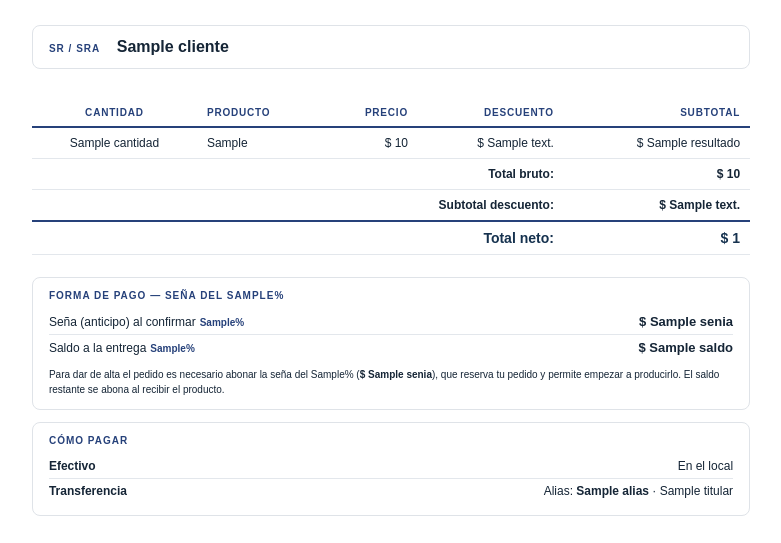
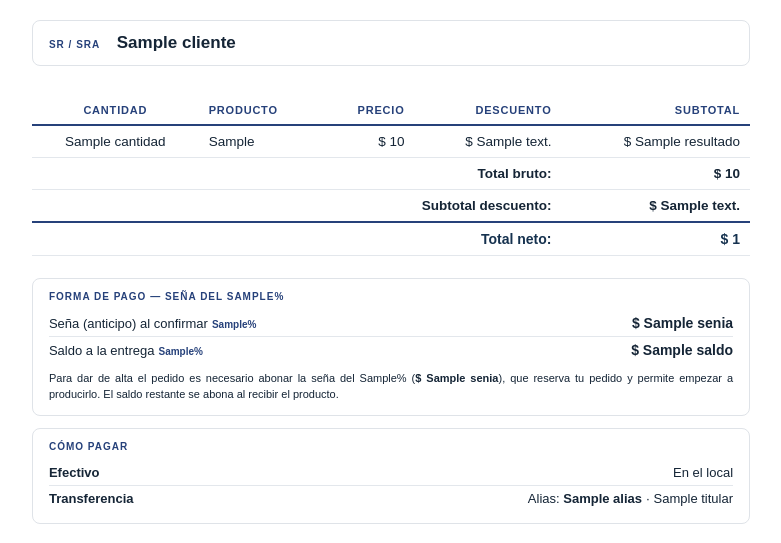
Before and after one commit to ralatigano/EasyPrint, a Django app: template core/templates/presupuestos/descargar_presupuesto.html in a window 1280 px wide. Shown: the part 577-1120 px from the top of the page, without its empty margins (249-1030 px from the left). Run offline with Django 5.2, Linux system fonts and the light colour scheme; the template is opened without the code that fills it: most values are stand-ins (such as "Sample title", 1, 10 or a date in 2020).

Commit message:
Presupuesto PDF: borde del header, tipografía más grande, márgenes y nº de página
- Encabezado: el contenedor lleva su propio borde (mismo color que los recuadros)
  que solapa el marco del PNG (imagen agrandada + margen negativo), para que el
  redondeo no recorte de forma visible el borde de la imagen.
- Tipografías más grandes en tabla, recuadros de pago y disclaimer (mejor
  lectura, sin romper el "una página primero"). Disclaimer y nota de seña
  justificados.
- @page con margen superior/inferior: el contenido ya no queda pegado al borde
  de la página (incluida la página 2 de continuación).
- Numeración de página "N / total" al pie (counter(page)/counter(pages)),
  adaptable a la cantidad real de páginas.

Co-Authored-By: Claude Opus 4.8 <noreply@anthropic.com>

```diff
--- a/core/templates/presupuestos/descargar_presupuesto.html
+++ b/core/templates/presupuestos/descargar_presupuesto.html
@@ -9,7 +9,16 @@
     <style>
         @page {
             size: A4;
-            margin: 0;
+            /* Margen superior/inferior para no pegar el contenido al borde de la
+               página (incluidas las páginas de continuación) y dejar lugar al
+               número de página. */
+            margin: 8mm 0 14mm 0;
+            @bottom-center {
+                content: counter(page) " / " counter(pages);
+                font-family: Arial, sans-serif;
+                font-size: 9px;
+                color: #26417a;
+            }
         }
 
         body {
@@ -21,7 +30,6 @@
         /* CONTENEDOR A4 */
         #a4-container {
             width: 21cm;
-            height: 29.7cm;
             margin: auto;
             padding: 10mm;
             box-sizing: border-box;
@@ -35,15 +43,21 @@
             display: block;
         }
 
-        /* ENCABEZADO: contenedor que redondea y suaviza la imagen del header */
+        /* ENCABEZADO: contenedor con borde propio que SOLAPA el borde de la imagen,
+           para que el redondeo no recorte de forma visible el marco del PNG.
+           La imagen se agranda unos px y se mete bajo el borde con margen negativo. */
         .encabezado {
+            border: 2px solid #dfe3e8; /* mismo color que los recuadros/tabla */
             border-radius: 14px;
             overflow: hidden;
+            line-height: 0;
         }
         .encabezado img {
-            width: 100%;
             display: block;
-            opacity: 0.9; /* un poco de transparencia para estar más a tono */
+            width: calc(100% + 6px);
+            max-width: none; /* anula el max-width:100% general */
+            margin: -3px;    /* se mete 3px bajo el borde en todos los lados */
+            opacity: 0.9;    /* un poco de transparencia para estar más a tono */
         }
 
         /* POSICIONES ABSOLUTAS (como tu versión original) */
@@ -90,7 +104,7 @@
             margin-right: 12px;
         }
         .cliente-nombre {
-            font-size: 16px;
+            font-size: 17px;
             font-weight: bold;
             color: #152536;
         }
@@ -100,7 +114,7 @@
             width: 100%;
             border-collapse: collapse;
             margin-top: 30px; /* debajo del encabezado */
-            font-size: 12px;
+            font-size: 13.5px;
             color: #152536; /* texto fuerte */
         }
 
@@ -110,7 +124,7 @@
 
         thead th {
             text-transform: uppercase;
-            font-size: 10px;
+            font-size: 11px;
             letter-spacing: .8px;
             color: #26417a; /* acento fuerte */
             text-align: left;
@@ -151,7 +165,7 @@
         }
 
         /* ── BLOQUE DE PAGO (seña + medios de pago) ── */
-        .pago-wrap { margin-top: 22px; font-size: 12px; color: #152536; }
+        .pago-wrap { margin-top: 22px; font-size: 13px; color: #152536; }
         .pago-box {
             border: 1px solid #dfe3e8;
             border-radius: 8px;
@@ -170,8 +184,8 @@
         .pago-row.sep { border-top: 1px solid #e3e7ec; }
         .pago-label { display: table-cell; text-align: left; color: #152536; }
         .pago-label .pct { color: #26417a; font-size: 10px; margin-left: 4px; font-weight: bold; }
-        .pago-value { display: table-cell; text-align: right; font-weight: bold; font-size: 13px; color: #152536; white-space: nowrap; }
-        .pago-note { margin-top: 8px; font-size: 10px; color: #152536; line-height: 1.45; }
+        .pago-value { display: table-cell; text-align: right; font-weight: bold; font-size: 14px; color: #152536; white-space: nowrap; }
+        .pago-note { margin-top: 8px; font-size: 11px; color: #152536; line-height: 1.45; text-align: justify; }
         .metodo-name { display: table-cell; text-align: left; font-weight: bold; color: #152536; }
         .metodo-detail { display: table-cell; text-align: right; color: #152536; }
 
@@ -192,9 +206,10 @@
             margin-bottom: 8px;
         }
         .disclaimer-text {
-            font-size: 10.5px;
-            line-height: 1.5;
+            font-size: 12px;
+            line-height: 1.55;
             color: #152536;
+            text-align: justify;
         }
     </style>
     </head>
```
